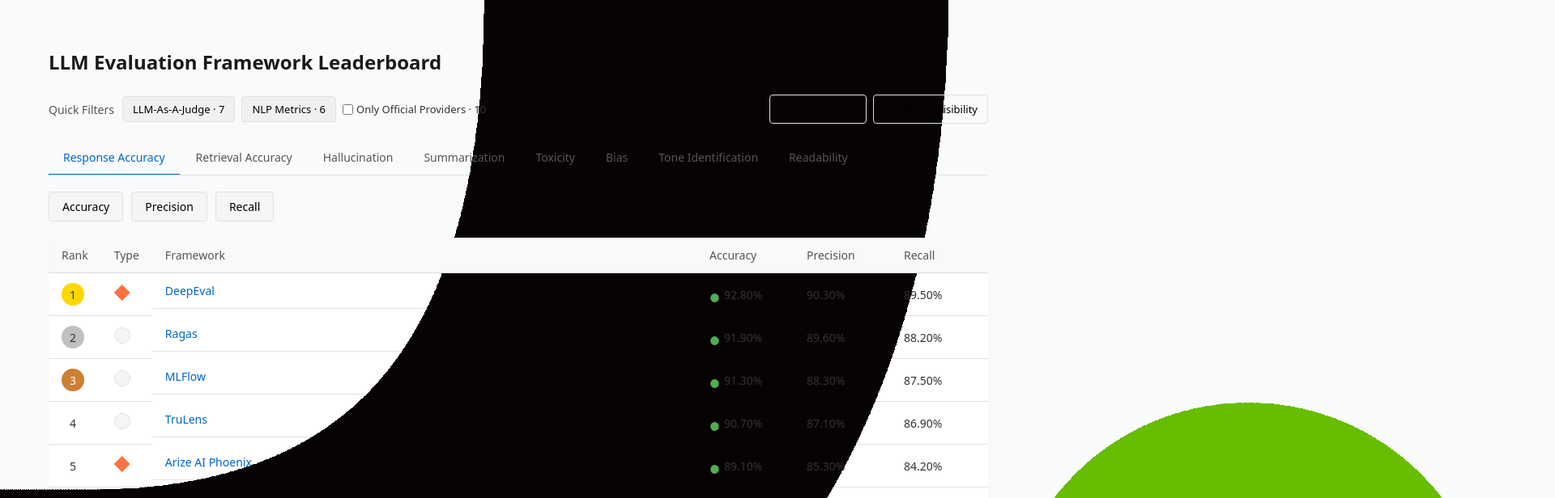
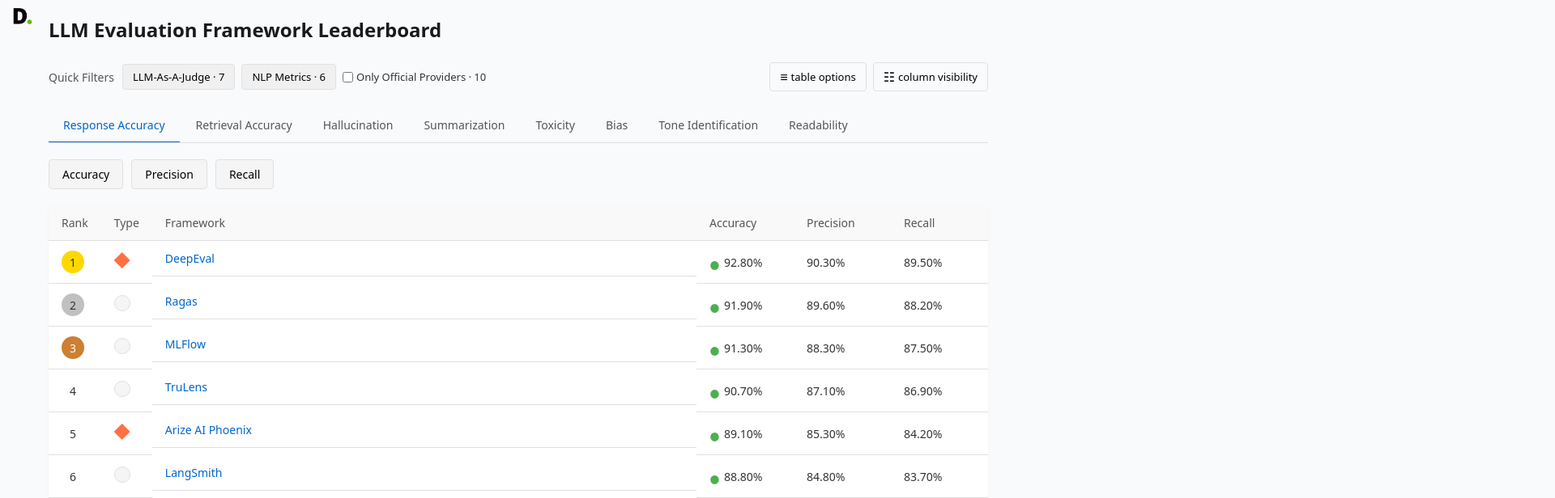
Before and after one commit to johnhope829/llm-eval-framework-leaderboard, a React (Vite) app: page / in a window 1280 px wide. Shown: the top 616 px of the page at 81% size, 1920 px wide, since content can reach past the window. Built offline with nearby package versions, Linux system fonts and the light colour scheme; no server answers; what aws-amplify would draw is missing.

Commit message:
Update App.css

```diff
--- a/src/App.css
+++ b/src/App.css
@@ -322,27 +322,17 @@
 }
 
 .logo-container {
-  height: 40px;  /* Change this to adjust height */
-  width: 40px;   /* Change this to adjust width */
+  position: absolute;
+  top: 10px;
+  left: 10px;
+  height: 20px; /* Set a specific height */
+  width: auto;   /* Maintain aspect ratio */
   display: flex;
   align-items: center;
   justify-content: center;
 }
 
-/* If you want to maintain the aspect ratio but set a specific width */
-.logo-container {
-  height: auto;
-  width: 40px;
-  display: flex;
-  align-items: center;
-  justify-content: center;
+.logo-container img {
+  max-height: 100%;
+  max-width: 100%;
 }
-
-/* If you want to maintain the aspect ratio but set a specific height */
-.logo-container {
-  height: 40px;
-  width: auto;
-  display: flex;
-  align-items: center;
-  justify-content: center;
-}
```
